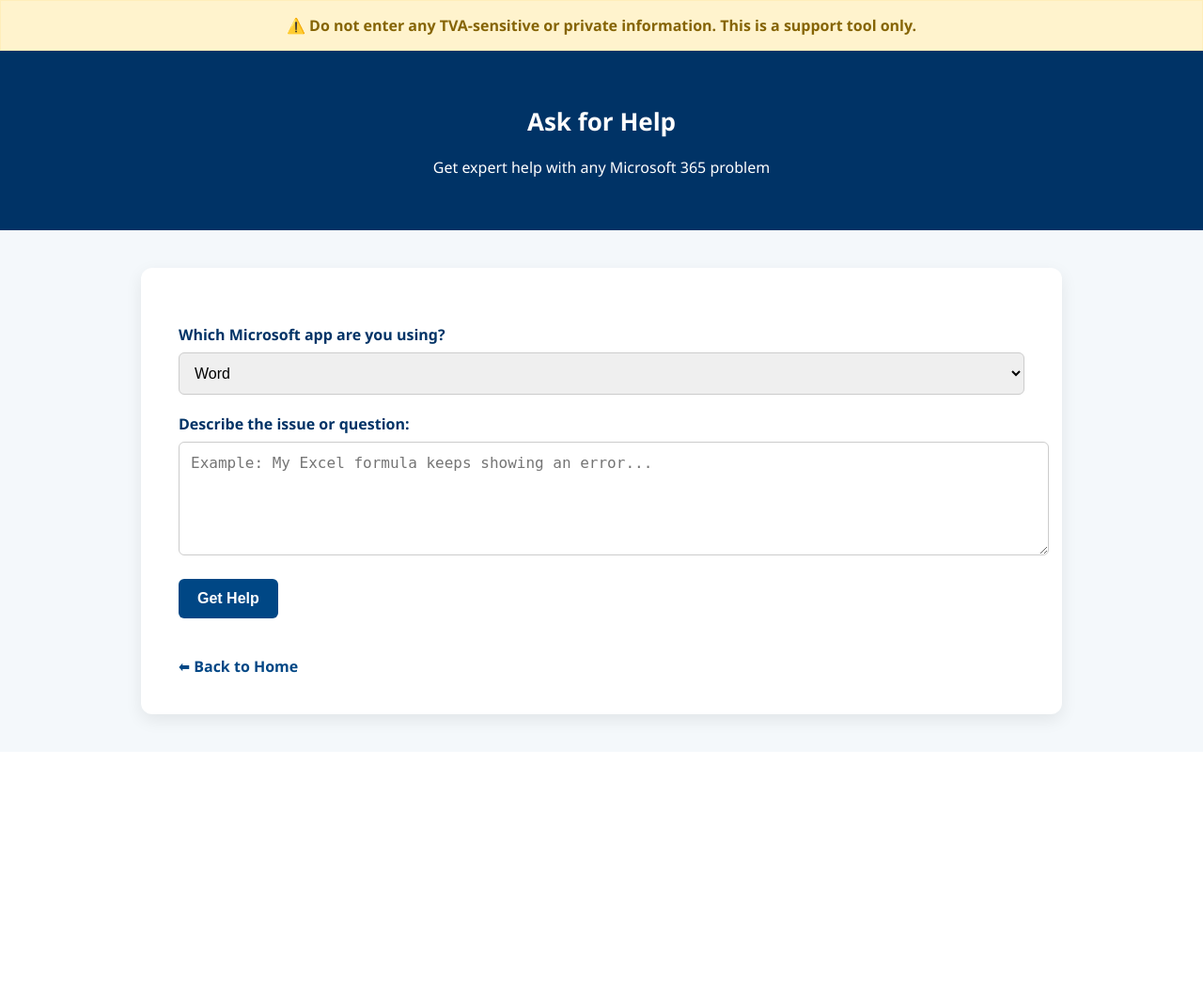
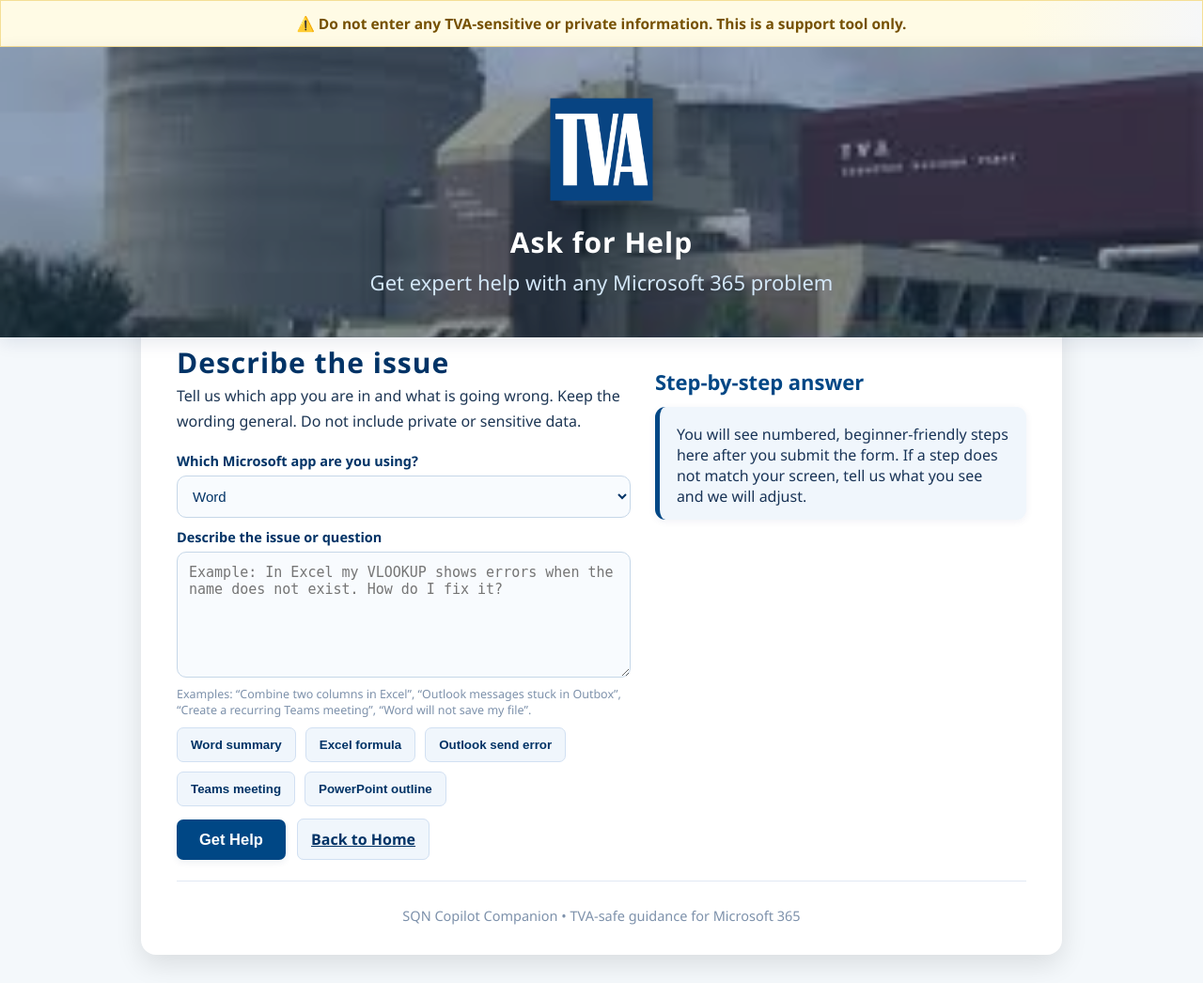
Before and after one commit to boombee101/copilot_app, a Flask app: template templates/ask_help.html in a window 1280 px wide. Shown: the whole page at 94% size. Before the commit the page ends 777 px from the top, so only its background shows below. Run offline with Flask 3, Linux system fonts and the light colour scheme; the template is opened without the code that fills it, so the values that code supplies are empty.

Commit message:
Refactor help and ask_help pages to use classic TVA/SQN CSS

```diff
--- a/templates/ask_help.html
+++ b/templates/ask_help.html
@@ -1,92 +1,10 @@
 <!DOCTYPE html>
 <html lang="en">
 <head>
-  <meta charset="UTF-8">
+  <meta charset="UTF-8" />
   <title>Ask for Help – TVA Copilot Help Center</title>
-  <style>
-    body {
-      font-family: "Segoe UI", Tahoma, sans-serif;
-      background-color: #f4f8fb;
-      color: #003366;
-      margin: 0;
-      padding: 0;
-    }
-
-    .header {
-      background-color: #003366;
-      color: white;
-      padding: 40px 20px;
-      text-align: center;
-    }
-
-    .disclaimer {
-      background-color: #fff3cd;
-      color: #856404;
-      border: 1px solid #ffeeba;
-      padding: 15px;
-      font-weight: bold;
-      text-align: center;
-    }
-
-    .container {
-      max-width: 900px;
-      margin: 40px auto;
-      background: white;
-      padding: 40px;
-      border-radius: 12px;
-      box-shadow: 0 6px 18px rgba(0,0,0,0.08);
-    }
-
-    h1 {
-      font-size: 26px;
-      margin-bottom: 20px;
-    }
-
-    label {
-      font-weight: bold;
-      margin-top: 20px;
-      display: block;
-    }
-
-    select, textarea {
-      width: 100%;
-      padding: 12px;
-      font-size: 16px;
-      margin-top: 8px;
-      border: 1px solid #ccc;
-      border-radius: 6px;
-      resize: vertical;
-    }
-
-    button {
-      margin-top: 20px;
-      padding: 12px 20px;
-      font-size: 16px;
-      font-weight: bold;
-      background-color: #004785;
-      color: white;
-      border: none;
-      border-radius: 6px;
-      cursor: pointer;
-    }
-
-    .result {
-      background-color: #f0f8ff;
-      border-left: 6px solid #004785;
-      padding: 25px;
-      margin-top: 30px;
-      border-radius: 8px;
-      white-space: pre-wrap;
-    }
-
-    .back-link {
-      margin-top: 40px;
-      display: inline-block;
-      color: #004785;
-      font-weight: bold;
-      text-decoration: none;
-    }
-  </style>
+  <meta name="viewport" content="width=device-width, initial-scale=1.0" />
+  <link rel="stylesheet" href="{{ url_for('static', filename='style_classic.css') }}">
 </head>
 <body>
 
@@ -95,11 +13,20 @@
   </div>
 
   <div class="header">
-    <h1>Ask for Help</h1>
-    <p>Get expert help with any Microsoft 365 problem</p>
+    <div class="header-content">
+      <img src="/static/images/tva_logo.png" alt="TVA Logo" />
+      <div class="title">Ask for Help</div>
+      <div class="subtitle">Get expert help with any Microsoft 365 problem</div>
+    </div>
   </div>
 
   <div class="container">
+    <div class="layout">
+      <!-- Left: form -->
+      <div>
+        <h1>Describe the issue</h1>
+        <p class="lead">Tell us which app you are in and what is going wrong. Keep the wording general. Do not include private or sensitive data.</p>
+
         <form method="POST">
           <label for="app">Which Microsoft app are you using?</label>
           <select name="app" id="app" required>
@@ -111,21 +38,46 @@
             <option value="Other" {% if app_selected == "Other" %}selected{% endif %}>Other</option>
           </select>
 
-      <label for="problem">Describe the issue or question:</label>
-      <textarea name="problem" id="problem" rows="5" placeholder="Example: My Excel formula keeps showing an error..." required>{{ problem or '' }}</textarea>
+          <label for="problem" style="margin-top:10px">Describe the issue or question</label>
+          <textarea name="problem" id="problem" rows="6" placeholder="Example: In Excel my VLOOKUP shows errors when the name does not exist. How do I fix it?" required>{{ problem or '' }}</textarea>
+          <div class="hint">Examples: “Combine two columns in Excel”, “Outlook messages stuck in Outbox”, “Create a recurring Teams meeting”, “Word will not save my file”.</div>
 
-      <button type="submit">Get Help</button>
+          <div class="badges" style="margin-top:10px">
+            <button class="btn-soft" type="button" onclick="fill('In Word I need a clean summary for a shift handoff from a long document.')">Word summary</button>
+            <button class="btn-soft" type="button" onclick="fill('In Excel I need a formula that pulls the last 4 characters from a cell.')">Excel formula</button>
+            <button class="btn-soft" type="button" onclick="fill('Outlook shows messages stuck in Outbox. How can I fix send errors?')">Outlook send error</button>
+            <button class="btn-soft" type="button" onclick="fill('In Teams I need a recurring weekly meeting with a custom time zone.')">Teams meeting</button>
+            <button class="btn-soft" type="button" onclick="fill('In PowerPoint I want a simple slide outline from bullet notes.')">PowerPoint outline</button>
+          </div>
+
+          <button class="button" type="submit">Get Help</button>
+          <a class="btn-soft" href="{{ url_for('home') }}" style="margin-left:8px">Back to Home</a>
         </form>
+      </div>
 
+      <!-- Right: result -->
+      <div>
+        <h2>Step-by-step answer</h2>
         {% if result %}
-    <div class="result">
-      <h3>✅ AI-Generated Help:</h3>
-      {{ result | safe }}
+          <div class="panel mono">{{ result | safe }}</div>
+        {% else %}
+          <div class="panel">
+            You will see numbered, beginner-friendly steps here after you submit the form. If a step does not match your screen, tell us what you see and we will adjust.
           </div>
         {% endif %}
-
-    <a href="{{ url_for('home') }}" class="back-link">⬅ Back to Home</a>
+      </div>
     </div>
 
+    <hr class="divider" />
+    <div class="footer">SQN Copilot Companion • TVA-safe guidance for Microsoft 365</div>
+  </div>
+
+  <script>
+    function fill(text){
+      const el = document.getElementById('problem');
+      el.value = text;
+      el.focus();
+    }
+  </script>
 </body>
 </html>
```
Also changed, not shown: templates/help.html (+34 -23 lines). Lines whose indentation alone changed are shown as unchanged.
